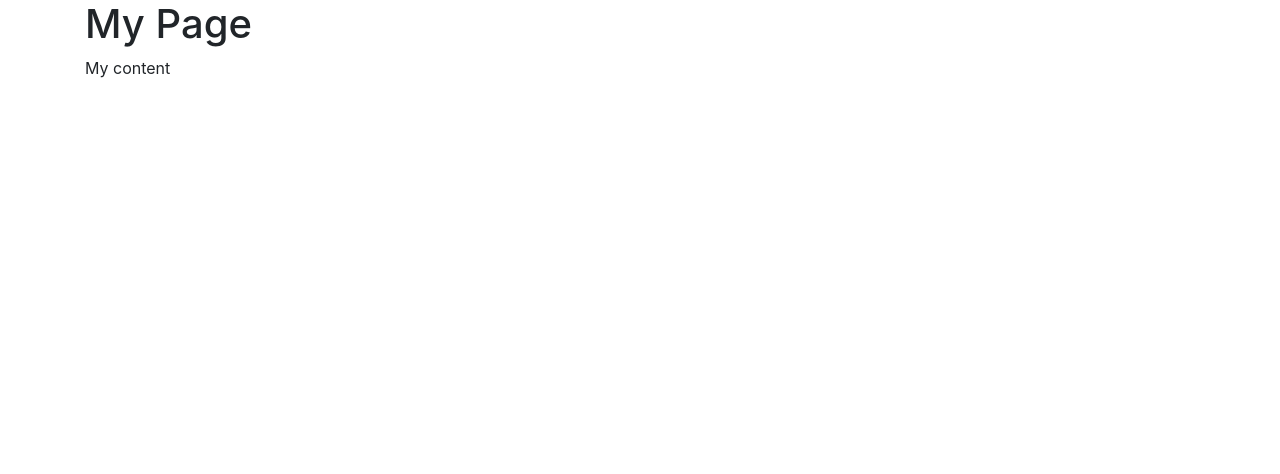
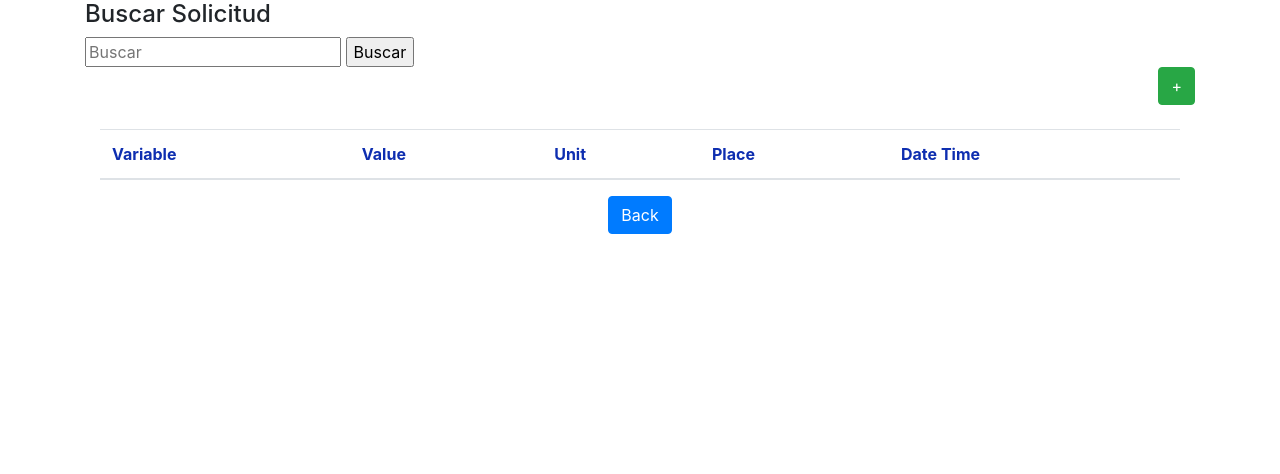
Before and after one commit to jjosorioc/ISIS2503-Django, a Django app: page /asesor/ in a window 1280 px wide. Shown: the part 111-585 px from the top of the page. Run offline with Django 4.2, Linux system fonts and the light colour scheme; lists and menus that the app fills with data are empty; parts of the project's set-up code (start-up, migrations or seed data) failed here and were passed over; some libraries are stand-ins or nearby versions.

Commit message:
Cambios para el UI

```diff
--- a/Avanzo/AsesorAvanzo/templates/asesor.html
+++ b/Avanzo/AsesorAvanzo/templates/asesor.html
@@ -1,6 +1,71 @@
  {% extends 'base.html' %}
 {% block content %}
-<h1>My Page</h1>
 
-<p>My content</p>
+<div class="content">
+    <div class="">
+        <div class="page-header-title">
+            <h4 class="page-title">Buscar Solicitud</h4>
+            <form>
+                <input type="text" name="search" placeholder="Buscar">
+                <input type="submit" value="Buscar">
+            </form>
+
+
+            <div style="text-align:right;">
+
+                <button type="button" class="btn btn-success waves-effect waves-light"
+                        onClick=" window.location.href='/measurementcreate' " style="text-align:center;">+
+                </button>
+            </div>
+
+        </div>
+    </div>
+
+    <br>
+
+    <div class="page-content-wrapper">
+        <div class="container">
+            <!-- Content page -->
+
+            <div class="panel panel-default">
+                <div class="panel-body">
+                    <table class="table table-hover">
+                        <thead>
+                        <tr style="color:#0E2EB0">
+                            <th font color="red">Variable</th>
+                            <th>Value</th>
+                            <th>Unit</th>
+                            <th>Place</th>
+                            <th>Date Time</th>
+                        </tr>
+                        </thead>
+                        <tbody>
+
+                        {% for measurement in measurement_list %}
+                        <tr>
+                            <td>{{ measurement.variable.name }}</td>
+                            <td>{{ measurement.value }}</td>
+                            <td>{{ measurement.unit }}</td>
+                            <td>{{ measurement.place }}</td>
+                            <td>{{ measurement.dateTime }}</td>
+                        </tr>
+                        {% endfor %}
+
+                        </tbody>
+                    </table>
+
+                    <div style="text-align:center;">
+                        <button type="button" class="btn btn-primary waves-effect waves-light"
+                                onClick=" window.location.href='/' ">
+                            Back
+                        </button>
+                    </div>
+
+                </div>
+            </div>
+        </div>
+    </div>
+</div>
+
+
 {% endblock %}
--- a/Avanzo/Avanzo/templates/base.html
+++ b/Avanzo/Avanzo/templates/base.html
@@ -14,7 +14,7 @@
 
             <nav class="navbar navbar-light bg-light">
                 <a class="navbar-brand" href="/">
-                <img src="/static/media/logo_avanzo.png" width="45" height="45" alt="">
+                <img src="#" width="45" height="45" alt="Logo Avanzo">
                 </a>
             </nav>
 
```
Also changed, not shown: Avanzo/EmpleadoAfiliado/logic/logic_empleadoAfiliado.py (+20 -2 lines), Avanzo/EmpleadoAfiliado/views.py (+8 -1 lines), Avanzo/Avanzo/static/LOGO-AVANZO.png (renamed from Avanzo/imgs/LOGO-AVANZO.png).
